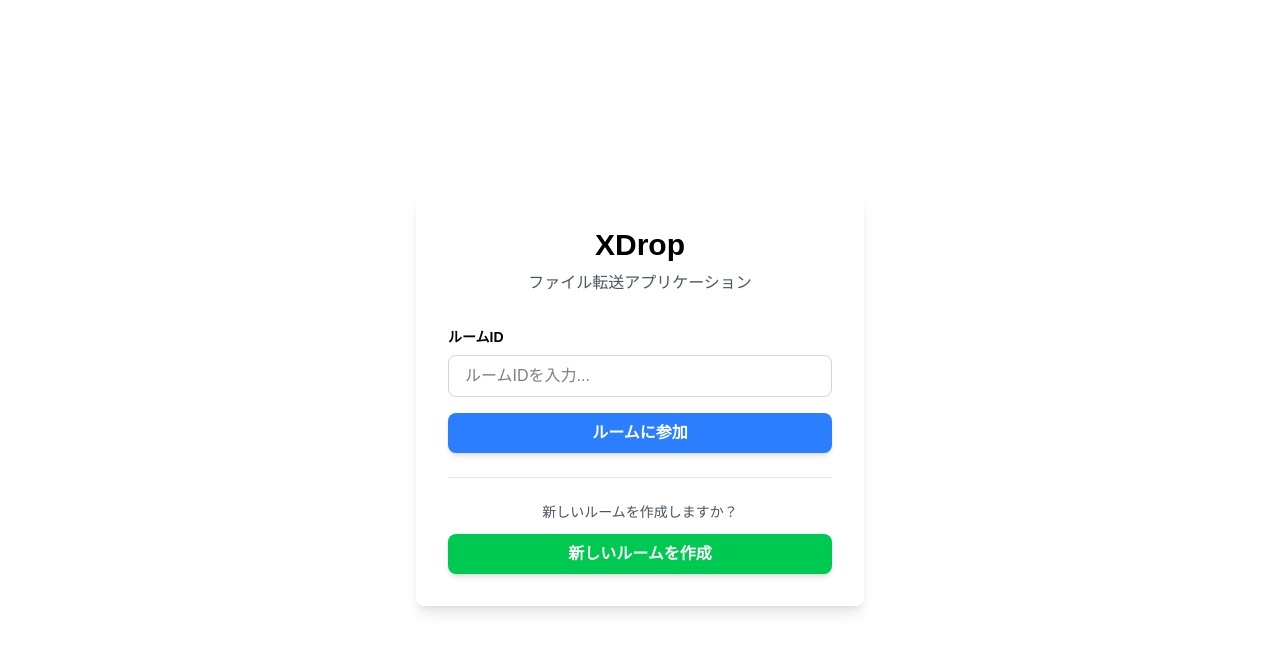
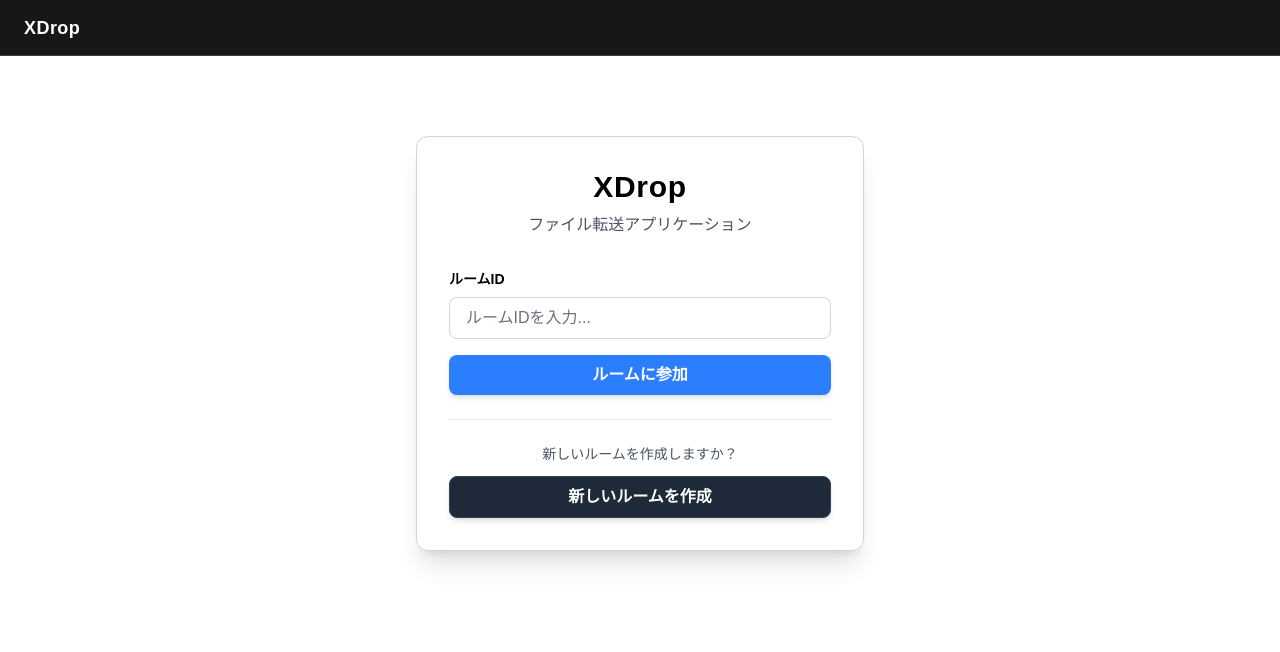
Before and after one commit to med-000/XDrop, a Next.js app in the folder frontend/: page / in a window 1280 px wide. Shown: the top 652 px of the page. Built offline with nearby package versions, Linux system fonts and the light colour scheme.

Commit message:
feature:layout

```diff
--- a/frontend/app/layout.tsx
+++ b/frontend/app/layout.tsx
@@ -1,5 +1,6 @@
 import type { Metadata } from "next";
 import { Geist, Geist_Mono } from "next/font/google";
+import Link from "next/link";
 import "./globals.css";
 
 const geistSans = Geist({
@@ -24,10 +25,20 @@ export default function RootLayout({
 }>) {
   return (
     <html
-      lang="en"
+      lang='en'
       className={`${geistSans.variable} ${geistMono.variable} h-full antialiased`}
     >
-      <body className="min-h-full flex flex-col">{children}</body>
+      <body className='min-h-full flex flex-col'>
+        <header className='h-14 bg-neutral-900 border-b border-neutral-700 text-white flex items-center px-4 md:px-6'>
+          <Link
+            href='/'
+            className='text-lg font-semibold tracking-wide hover:text-neutral-200 transition-colors'
+          >
+            XDrop
+          </Link>
+        </header>
+        <main className='flex-1 min-h-0'>{children}</main>
+      </body>
     </html>
   );
 }
--- a/frontend/app/page.tsx
+++ b/frontend/app/page.tsx
@@ -17,9 +17,9 @@ export default function JoinRoom() {
   };
 
   return (
-    <div className='flex items-center justify-center min-h-screen bg-white'>
-      <div className='bg-white rounded-lg shadow-lg p-8 max-w-md w-full'>
-        <h1 className='text-3xl font-bold text-black mb-2 text-center'>
+    <div className='flex items-start justify-center min-h-full bg-white px-4 pt-20 pb-8'>
+      <div className='bg-white border border-gray-300 rounded-xl shadow-xl p-8 max-w-md w-full'>
+        <h1 className='text-3xl font-bold text-black mb-2 text-center tracking-wide'>
           XDrop
         </h1>
         <p className='text-center text-gray-600 mb-8'>
@@ -35,7 +35,7 @@ export default function JoinRoom() {
               value={roomId}
               onChange={(e) => setRoomId(e.target.value)}
               placeholder='ルームIDを入力...'
-              className='w-full px-4 py-2 border border-gray-300 bg-white text-black rounded-lg focus:outline-none focus:ring-2 focus:ring-blue-500 focus:border-transparent'
+              className='w-full px-4 py-2 border border-gray-300 bg-white text-black rounded-lg focus:outline-none focus:ring-2 focus:ring-blue-500 focus:border-transparent placeholder-gray-500'
             />
           </div>
 
@@ -53,7 +53,7 @@ export default function JoinRoom() {
           </p>
           <Link
             href='/room'
-            className='block w-full px-4 py-2 bg-green-500 hover:bg-green-600 text-white font-bold rounded-lg transition-colors text-center shadow-md hover:shadow-lg'
+            className='block w-full px-4 py-2 bg-gray-800 hover:bg-black text-white font-bold rounded-lg transition-colors text-center shadow-md hover:shadow-lg border border-gray-700'
           >
             新しいルームを作成
           </Link>
--- a/frontend/components/client/roomId-page.tsx
+++ b/frontend/components/client/roomId-page.tsx
@@ -163,9 +163,9 @@ export const RoomIdPage = ({ roomId }: RoomIdPageProps) => {
   };
 
   return (
-    <div className='h-screen bg-white overflow-y-auto'>
+    <div className='h-full bg-stone-100 overflow-y-auto'>
       <div className='max-w-3xl mx-auto p-6 space-y-6'>
-        <section className='bg-gray-50 border border-gray-200 rounded-lg p-4'>
+        <section className='bg-white border border-gray-300 rounded-xl p-4 shadow-sm'>
           <h2 className='text-sm font-semibold text-black mb-2 uppercase tracking-wide'>
             接続状態
           </h2>
@@ -177,11 +177,11 @@ export const RoomIdPage = ({ roomId }: RoomIdPageProps) => {
         </section>
 
         {status !== "connected" && (
-          <section className='bg-gray-50 border border-gray-200 rounded-lg p-4'>
+          <section className='bg-white border border-gray-300 rounded-xl p-4 shadow-sm'>
             <h2 className='text-sm font-semibold text-black mb-3 uppercase tracking-wide'>
               QRコード
             </h2>
-            <div className='bg-white rounded-lg border border-gray-200 p-4 flex justify-center'>
+            <div className='bg-stone-50 rounded-lg border border-gray-300 p-4 flex justify-center'>
               <QRCodeSVG
                 value={url}
                 size={220}
@@ -192,7 +192,7 @@ export const RoomIdPage = ({ roomId }: RoomIdPageProps) => {
           </section>
         )}
 
-        <section className='bg-gray-50 border border-gray-200 rounded-lg p-4'>
+        <section className='bg-white border border-gray-300 rounded-xl p-4 shadow-sm'>
           <h2 className='text-sm font-semibold text-black mb-3 uppercase tracking-wide'>
             共有用URL
           </h2>
@@ -205,14 +205,14 @@ export const RoomIdPage = ({ roomId }: RoomIdPageProps) => {
             <button
               type='button'
               onClick={() => copyText(url, "url")}
-              className='px-3 py-2 text-sm bg-white hover:bg-gray-100 text-black rounded border border-gray-300 whitespace-nowrap'
+              className='px-3 py-2 text-sm bg-neutral-900 hover:bg-black text-white rounded border border-neutral-900 whitespace-nowrap'
             >
               {copiedTarget === "url" ? "コピー済み" : "コピー"}
             </button>
           </div>
         </section>
 
-        <section className='bg-gray-50 border border-gray-200 rounded-lg p-4'>
+        <section className='bg-white border border-gray-300 rounded-xl p-4 shadow-sm'>
           <h2 className='text-sm font-semibold text-black mb-3 uppercase tracking-wide'>
             roomId
           </h2>
@@ -225,14 +225,14 @@ export const RoomIdPage = ({ roomId }: RoomIdPageProps) => {
             <button
               type='button'
               onClick={() => copyText(roomId, "roomId")}
-              className='px-3 py-2 text-sm bg-white hover:bg-gray-100 text-black rounded border border-gray-300 whitespace-nowrap'
+              className='px-3 py-2 text-sm bg-neutral-900 hover:bg-black text-white rounded border border-neutral-900 whitespace-nowrap'
             >
               {copiedTarget === "roomId" ? "コピー済み" : "コピー"}
             </button>
           </div>
         </section>
 
-        <section className='bg-gray-50 border border-gray-200 rounded-lg p-4 space-y-4'>
+        <section className='bg-white border border-gray-300 rounded-xl p-4 space-y-4 shadow-sm'>
           <h2 className='text-sm font-semibold text-black uppercase tracking-wide'>
             ファイル送信
           </h2>
@@ -241,7 +241,7 @@ export const RoomIdPage = ({ roomId }: RoomIdPageProps) => {
             <div className='flex gap-3'>
               <label
                 htmlFor='file-input'
-                className='flex-1 flex items-center justify-center px-4 py-2 bg-gray-200 hover:bg-gray-300 text-black rounded-lg cursor-pointer transition-all font-medium border border-gray-300 hover:border-gray-400'
+                className='flex-1 flex items-center justify-center px-4 py-2 bg-stone-200 hover:bg-stone-300 text-black rounded-lg cursor-pointer transition-all font-medium border border-gray-400'
               >
                 ファイルを選択
               </label>
@@ -258,7 +258,7 @@ export const RoomIdPage = ({ roomId }: RoomIdPageProps) => {
                 type='button'
                 onClick={sendSelectedFile}
                 disabled={!selectedFile}
-                className='px-4 py-2 bg-blue-500 hover:bg-blue-600 disabled:bg-gray-300 disabled:text-gray-500 text-white rounded-lg font-bold transition-all'
+                className='px-4 py-2 bg-neutral-900 hover:bg-black disabled:bg-gray-300 disabled:text-gray-500 text-white rounded-lg font-bold transition-all'
               >
                 ファイルを送信
               </button>
@@ -281,7 +281,7 @@ export const RoomIdPage = ({ roomId }: RoomIdPageProps) => {
                     key={i}
                     href={f.url}
                     download={f.name}
-                    className='block px-4 py-3 text-sm bg-white hover:bg-gray-100 text-blue-600 hover:text-blue-700 rounded-lg transition-all truncate font-medium border border-gray-200 hover:border-gray-300'
+                    className='block px-4 py-3 text-sm bg-stone-50 hover:bg-stone-100 text-gray-900 rounded-lg transition-all truncate font-medium border border-gray-300'
                   >
                     📥 {f.name}
                   </a>
@@ -299,7 +299,7 @@ export const RoomIdPage = ({ roomId }: RoomIdPageProps) => {
                 {sentFiles.map((name, i) => (
                   <div
                     key={`${name}-${i}`}
-                    className='block px-4 py-3 text-sm bg-white text-black rounded-lg truncate font-medium border border-gray-200'
+                    className='block px-4 py-3 text-sm bg-stone-50 text-black rounded-lg truncate font-medium border border-gray-300'
                   >
                     📤 {name}
                   </div>
@@ -309,12 +309,12 @@ export const RoomIdPage = ({ roomId }: RoomIdPageProps) => {
           )}
         </section>
 
-        <section className='bg-gray-50 border border-gray-200 rounded-lg p-4 space-y-4'>
+        <section className='bg-white border border-gray-300 rounded-xl p-4 space-y-4 shadow-sm'>
           <h2 className='text-sm font-semibold text-black uppercase tracking-wide'>
             チャット
           </h2>
 
-          <div className='bg-white border border-gray-200 rounded-lg p-4 h-[52vh] overflow-y-auto space-y-3'>
+          <div className='bg-stone-50 border border-gray-300 rounded-lg p-4 h-[52vh] overflow-y-auto space-y-3'>
             {messages.length === 0 ? (
               <p className='text-sm text-gray-500'>
                 メッセージはまだありません
@@ -328,8 +328,8 @@ export const RoomIdPage = ({ roomId }: RoomIdPageProps) => {
                   <div
                     className={`max-w-xs px-4 py-2 rounded-lg shadow-sm ${
                       m.startsWith("me>")
-                        ? "bg-blue-500 text-white rounded-br-none"
-                        : "bg-gray-200 text-black rounded-bl-none"
+                        ? "bg-neutral-900 text-white rounded-br-none"
+                        : "bg-stone-300 text-black rounded-bl-none"
                     }`}
                   >
                     <p className='text-sm'>
@@ -347,11 +347,11 @@ export const RoomIdPage = ({ roomId }: RoomIdPageProps) => {
               value={input}
               onChange={(e) => setInput(e.target.value)}
               placeholder='メッセージを入力...'
-              className='flex-1 px-4 py-2 border border-gray-300 bg-white text-black rounded-lg focus:outline-none focus:ring-2 focus:ring-blue-500 focus:border-transparent placeholder-gray-500'
+              className='flex-1 px-4 py-2 border border-gray-400 bg-white text-black rounded-lg focus:outline-none focus:ring-2 focus:ring-neutral-800 focus:border-transparent placeholder-gray-500'
             />
             <button
               onClick={sendMessage}
-              className='px-6 py-2 bg-blue-500 hover:bg-blue-600 text-white rounded-lg font-bold transition-all shadow-sm'
+              className='px-6 py-2 bg-neutral-900 hover:bg-black text-white rounded-lg font-bold transition-all shadow-sm'
             >
               送信
             </button>
```
